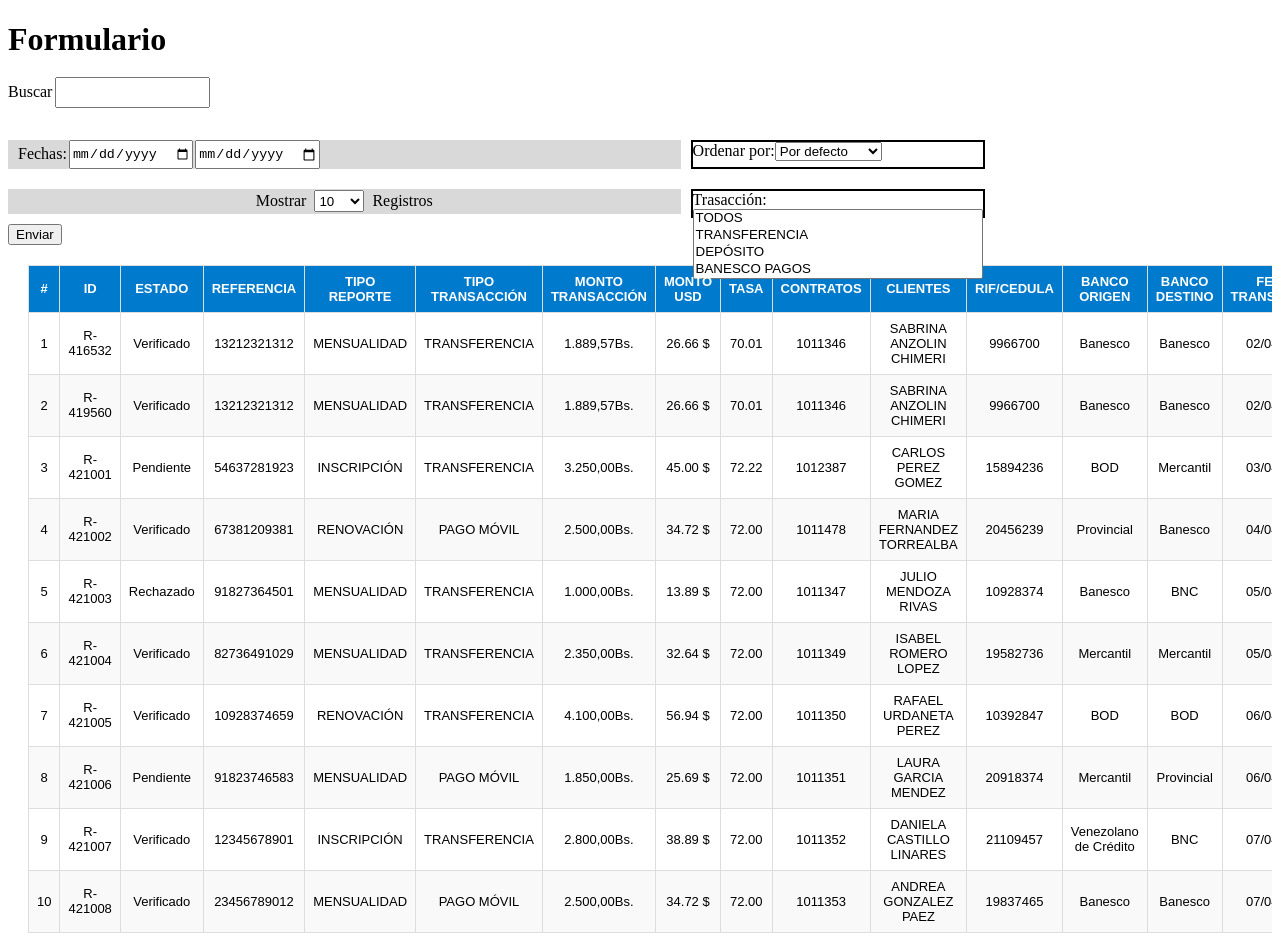
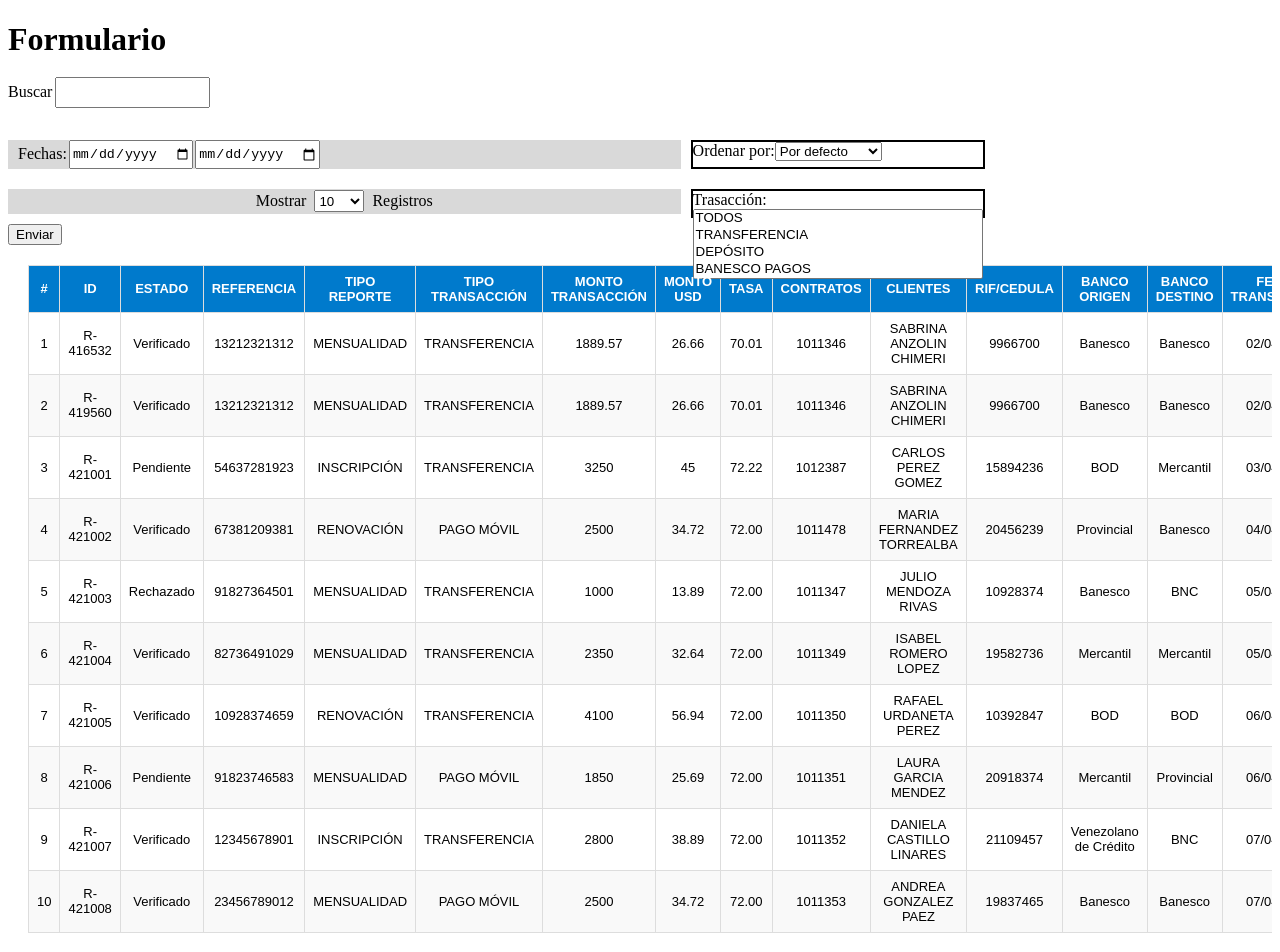
Before and after one commit to Buff4AurelionSol/CloudHUB, a Vue app in the folder cloud-hub/: page / in a window 1280 px wide. Shown: the top 952 px of the page. Built offline with nearby package versions, Linux system fonts and the light colour scheme; the HTML template or start-up script is replaced by a standard one.

Commit message:
feat: add monto bs filter

```diff
--- a/cloud-hub/src/components/Table/Table.vue
+++ b/cloud-hub/src/components/Table/Table.vue
@@ -37,10 +37,8 @@
         case 'Referencia':
           return [...data].sort((a, b) => a.referencia.localeCompare(b.referencia));
 
-          case 'Monto bs':
-            console.log("Ordernar por monto")
-          return
-
+          case 'Monto Bs':
+          return [...data].sort((a,b) => a.montoTransaccionBs - b.montoTransaccionBs)
 
         default:
           return data;
--- a/cloud-hub/src/components/consts/const.ts
+++ b/cloud-hub/src/components/consts/const.ts
@@ -31,8 +31,8 @@ type Report = {
     estado: string;
     referencia: string;
     tipoReporte: string;
-    montoTransaccionBs: string;
-    montoUSD: string;
+    montoTransaccionBs: number;
+    montoUSD: number;
     tasa: string;
     contratos: string;
     cliente: string;
@@ -51,8 +51,8 @@ export const reports: Report[] = [
       estado: 'Verificado',
       referencia: '13212321312',
       tipoReporte: 'MENSUALIDAD',
-      montoTransaccionBs: '1.889,57Bs.',
-      montoUSD: '26.66 $',
+      montoTransaccionBs: 1889.57,
+      montoUSD: 26.66,
       tasa: '70.01',
       contratos: '1011346',
       cliente: 'SABRINA ANZOLIN CHIMERI',
@@ -68,8 +68,8 @@ export const reports: Report[] = [
       estado: 'Verificado',
       referencia: '13212321312',
       tipoReporte: 'MENSUALIDAD',
-      montoTransaccionBs: '1.889,57Bs.',
-      montoUSD: '26.66 $',
+      montoTransaccionBs: 1889.57,
+      montoUSD: 26.66,
       tasa: '70.01',
       contratos: '1011346',
       cliente: 'SABRINA ANZOLIN CHIMERI',
@@ -85,8 +85,8 @@ export const reports: Report[] = [
       estado: 'Pendiente',
       referencia: '54637281923',
       tipoReporte: 'INSCRIPCIÓN',
-    montoTransaccionBs: '3.250,00Bs.',
-    montoUSD: '45.00 $',
+      montoTransaccionBs: 3250.00,
+      montoUSD: 45.00,
       tasa: '72.22',
       contratos: '1012387',
       cliente: 'CARLOS PEREZ GOMEZ',
@@ -102,8 +102,8 @@ export const reports: Report[] = [
       estado: 'Verificado',
       referencia: '67381209381',
       tipoReporte: 'RENOVACIÓN',
-    montoTransaccionBs: '2.500,00Bs.',
-    montoUSD: '34.72 $',
+      montoTransaccionBs: 2500.00,
+      montoUSD: 34.72,
       tasa: '72.00',
       contratos: '1011478',
       cliente: 'MARIA FERNANDEZ TORREALBA',
@@ -119,8 +119,8 @@ export const reports: Report[] = [
       estado: 'Rechazado',
       referencia: '91827364501',
       tipoReporte: 'MENSUALIDAD',
-    montoTransaccionBs: '1.000,00Bs.',
-    montoUSD: '13.89 $',
+      montoTransaccionBs: 1000.00,
+      montoUSD: 13.89,
       tasa: '72.00',
       contratos: '1011347',
       cliente: 'JULIO MENDOZA RIVAS',
@@ -136,8 +136,8 @@ export const reports: Report[] = [
       estado: 'Verificado',
       referencia: '82736491029',
       tipoReporte: 'MENSUALIDAD',
-    montoTransaccionBs: '2.350,00Bs.',
-    montoUSD: '32.64 $',
+      montoTransaccionBs: 2350.00,
+      montoUSD: 32.64,
       tasa: '72.00',
       contratos: '1011349',
       cliente: 'ISABEL ROMERO LOPEZ',
@@ -153,8 +153,8 @@ export const reports: Report[] = [
       estado: 'Verificado',
       referencia: '10928374659',
       tipoReporte: 'RENOVACIÓN',
-    montoTransaccionBs: '4.100,00Bs.',
-    montoUSD: '56.94 $',
+      montoTransaccionBs: 4100.00,
+      montoUSD: 56.94,
       tasa: '72.00',
       contratos: '1011350',
       cliente: 'RAFAEL URDANETA PEREZ',
@@ -170,8 +170,8 @@ export const reports: Report[] = [
       estado: 'Pendiente',
       referencia: '91823746583',
       tipoReporte: 'MENSUALIDAD',
-    montoTransaccionBs: '1.850,00Bs.',
-    montoUSD: '25.69 $',
+      montoTransaccionBs: 1850.00,
+      montoUSD: 25.69,
       tasa: '72.00',
       contratos: '1011351',
       cliente: 'LAURA GARCIA MENDEZ',
@@ -187,8 +187,8 @@ export const reports: Report[] = [
       estado: 'Verificado',
       referencia: '12345678901',
       tipoReporte: 'INSCRIPCIÓN',
-    montoTransaccionBs: '2.800,00Bs.',
-    montoUSD: '38.89 $',
+      montoTransaccionBs: 2800.00,
+      montoUSD: 38.89,
       tasa: '72.00',
       contratos: '1011352',
       cliente: 'DANIELA CASTILLO LINARES',
@@ -204,8 +204,8 @@ export const reports: Report[] = [
       estado: 'Verificado',
       referencia: '23456789012',
       tipoReporte: 'MENSUALIDAD',
-    montoTransaccionBs: '2.500,00Bs.',
-    montoUSD: '34.72 $',
+      montoTransaccionBs: 2500.00,
+      montoUSD: 34.72,
       tasa: '72.00',
       contratos: '1011353',
       cliente: 'ANDREA GONZALEZ PAEZ',
@@ -221,8 +221,8 @@ export const reports: Report[] = [
       estado: 'Verificado',
       referencia: '34567890123',
       tipoReporte: 'RENOVACIÓN',
-      montoTransaccionBs: '3.200,00Bs.',
-      montoUSD: '44.44 $',
+      montoTransaccionBs: 3200.00,
+      montoUSD: 44.44,
       tasa: '72.00',
       contratos: '1011354',
       cliente: 'VICTOR HERNANDEZ SOTO',
@@ -238,8 +238,8 @@ export const reports: Report[] = [
       estado: 'Rechazado',
       referencia: '45678901234',
       tipoReporte: 'MENSUALIDAD',
-      montoTransaccionBs: '1.700,00Bs.',
-      montoUSD: '23.61 $',
+      montoTransaccionBs: 1700.00,
+      montoUSD: 23.61,
       tasa: '72.00',
       contratos: '1011355',
       cliente: 'BEATRIZ SALAZAR GARCIA',
@@ -255,8 +255,8 @@ export const reports: Report[] = [
       estado: 'Pendiente',
       referencia: '56789012345',
       tipoReporte: 'INSCRIPCIÓN',
-      montoTransaccionBs: '3.500,00Bs.',
-      montoUSD: '48.61 $',
+      montoTransaccionBs: 3500.00,
+      montoUSD: 48.61,
       tasa: '72.00',
       contratos: '1011356',
       cliente: 'JORGE DIAZ MONTILLA',
@@ -272,8 +272,8 @@ export const reports: Report[] = [
       estado: 'Verificado',
       referencia: '67890123456',
       tipoReporte: 'RENOVACIÓN',
-      montoTransaccionBs: '2.950,00Bs.',
-      montoUSD: '41.00 $',
+      montoTransaccionBs: 2950.00,
+      montoUSD: 41.00,
       tasa: '72.00',
       contratos: '1011357',
       cliente: 'ELENA MARQUEZ REYES',
@@ -289,8 +289,8 @@ export const reports: Report[] = [
       estado: 'Verificado',
       referencia: '78901234567',
       tipoReporte: 'MENSUALIDAD',
-      montoTransaccionBs: '2.600,00Bs.',
-      montoUSD: '36.11 $',
+      montoTransaccionBs: 2600.00,
+      montoUSD: 36.11,
       tasa: '72.00',
       contratos: '1011358',
       cliente: 'PABLO MARTINEZ LOBO',
@@ -306,8 +306,8 @@ export const reports: Report[] = [
       estado: 'Pendiente',
       referencia: '89012345678',
       tipoReporte: 'RENOVACIÓN',
-      montoTransaccionBs: '3.100,00Bs.',
-      montoUSD: '43.05 $',
+      montoTransaccionBs: 3100.00,
+      montoUSD: 43.05,
       tasa: '72.00',
       contratos: '1011359',
       cliente: 'SUSANA RIVAS TORO',
@@ -323,8 +323,8 @@ export const reports: Report[] = [
       estado: 'Verificado',
       referencia: '90123456789',
       tipoReporte: 'INSCRIPCIÓN',
-      montoTransaccionBs: '4.000,00Bs.',
-      montoUSD: '55.55 $',
+      montoTransaccionBs: 4000.00,
+      montoUSD: 55.55,
       tasa: '72.00',
       contratos: '1011360',
       cliente: 'FRANCISCO LEON JIMENEZ',
@@ -340,8 +340,8 @@ export const reports: Report[] = [
       estado: 'Verificado',
       referencia: '01234567890',
       tipoReporte: 'MENSUALIDAD',
-      montoTransaccionBs: '2.700,00Bs.',
-      montoUSD: '37.50 $',
+      montoTransaccionBs: 2700.00,
+      montoUSD: 37.50,
       tasa: '72.00',
       contratos: '1011361',
       cliente: 'CAMILA TORRES RUIZ',
@@ -357,8 +357,8 @@ export const reports: Report[] = [
       estado: 'Pendiente',
       referencia: '11223344556',
       tipoReporte: 'MENSUALIDAD',
-      montoTransaccionBs: '1.950,00Bs.',
-      montoUSD: '27.08 $',
+      montoTransaccionBs: 1950.00,
+      montoUSD: 27.08,
       tasa: '72.00',
       contratos: '1011362',
       cliente: 'FERNANDO AVILA RIVERO',
@@ -374,8 +374,8 @@ export const reports: Report[] = [
       estado: 'Verificado',
       referencia: '22334455667',
       tipoReporte: 'RENOVACIÓN',
-      montoTransaccionBs: '3.750,00Bs.',
-      montoUSD: '52.08 $',
+      montoTransaccionBs: 3750.00,
+      montoUSD: 52.08,
       tasa: '72.00',
       contratos: '1011363',
       cliente: 'NATALIA MORENO PEÑA',
@@ -391,8 +391,8 @@ export const reports: Report[] = [
       estado: 'Verificado',
       referencia: '33445566778',
       tipoReporte: 'INSCRIPCIÓN',
-      montoTransaccionBs: '3.600,00Bs.',
-      montoUSD: '50.00 $',
+      montoTransaccionBs: 3600.00,
+      montoUSD: 50.00,
       tasa: '72.00',
       contratos: '1011364',
       cliente: 'RICARDO SERRANO BLANCO',
@@ -408,8 +408,8 @@ export const reports: Report[] = [
       estado: 'Pendiente',
       referencia: '44556677889',
       tipoReporte: 'MENSUALIDAD',
-      montoTransaccionBs: '2.400,00Bs.',
-      montoUSD: '33.33 $',
+      montoTransaccionBs: 2400.00,
+      montoUSD: 33.33,
       tasa: '72.00',
       contratos: '1011365',
       cliente: 'MIGUEL CAMPOS LINARES',
@@ -425,8 +425,8 @@ export const reports: Report[] = [
       estado: 'Verificado',
       referencia: '55667788990',
       tipoReporte: 'RENOVACIÓN',
-      montoTransaccionBs: '3.100,00Bs.',
-      montoUSD: '43.05 $',
+      montoTransaccionBs: 3100.00,
+      montoUSD: 43.05,
       tasa: '72.00',
       contratos: '1011366',
       cliente: 'LILIANA AGUILAR VILLARROEL',
@@ -442,8 +442,8 @@ export const reports: Report[] = [
       estado: 'Rechazado',
       referencia: '66778899001',
       tipoReporte: 'MENSUALIDAD',
-      montoTransaccionBs: '2.200,00Bs.',
-      montoUSD: '30.55 $',
+      montoTransaccionBs: 2200.00,
+      montoUSD: 30.55,
       tasa: '72.00',
       contratos: '1011367',
       cliente: 'JUAN CORDERO SANTANA',
@@ -459,8 +459,8 @@ export const reports: Report[] = [
       estado: 'Verificado',
       referencia: '77889900112',
       tipoReporte: 'INSCRIPCIÓN',
-      montoTransaccionBs: '3.900,00Bs.',
-      montoUSD: '54.17 $',
+      montoTransaccionBs: 3900.00,
+      montoUSD: 54.17,
       tasa: '72.00',
       contratos: '1011368',
       cliente: 'ANGELICA BERMUDEZ PEREIRA',
@@ -476,8 +476,8 @@ export const reports: Report[] = [
       estado: 'Pendiente',
       referencia: '88990011223',
       tipoReporte: 'MENSUALIDAD',
-      montoTransaccionBs: '2.100,00Bs.',
-      montoUSD: '29.17 $',
+      montoTransaccionBs: 2100.00,
+      montoUSD: 29.17,
       tasa: '72.00',
       contratos: '1011369',
       cliente: 'JESUS ROJAS MORA',
@@ -488,5 +488,4 @@ export const reports: Report[] = [
       fechaTransaccion: '15/04/2025',
       fechaReporte: '2025-04-15 16:20:45',
     }
-
 ];
```
Lines whose indentation alone changed are shown as unchanged.
